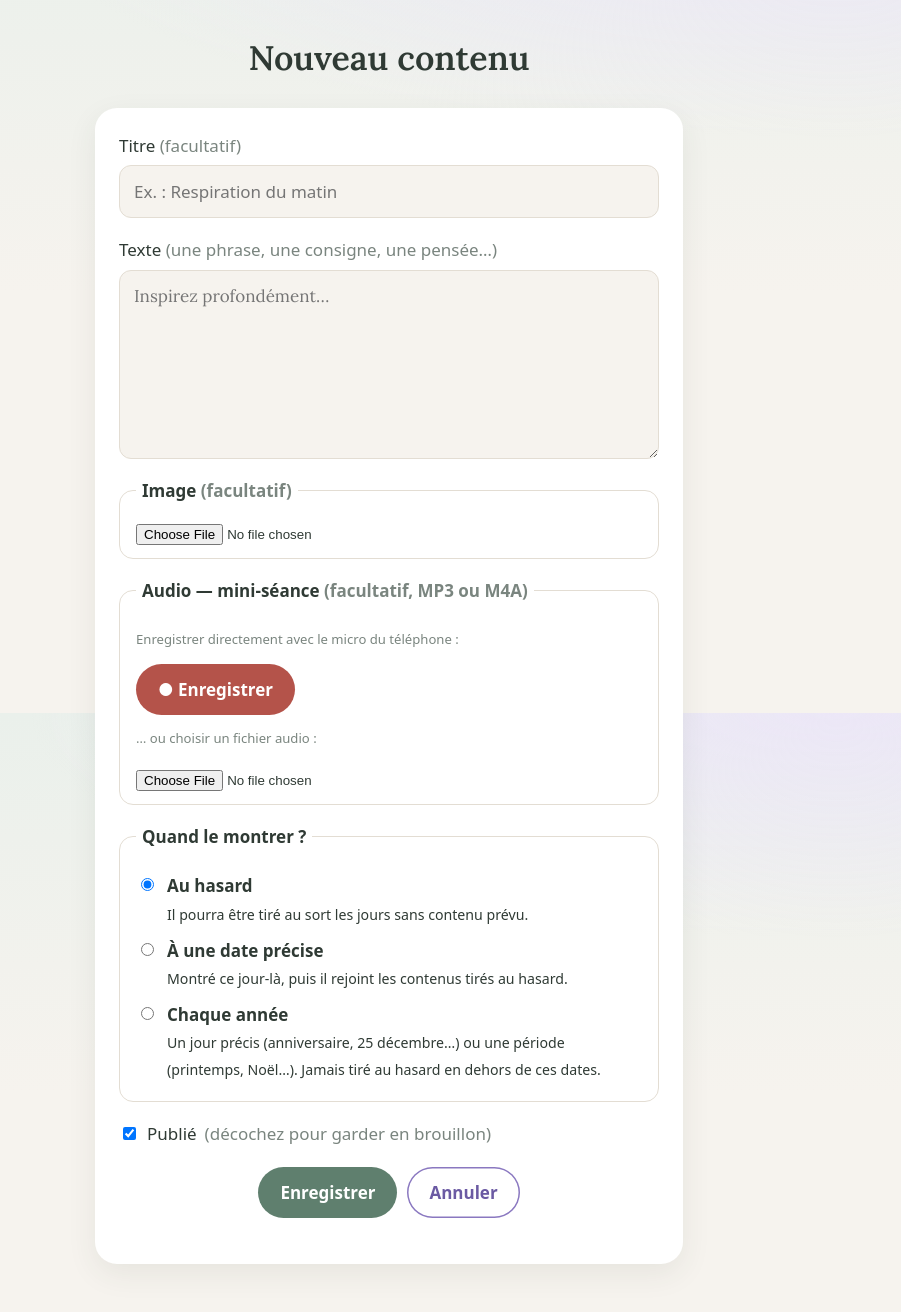
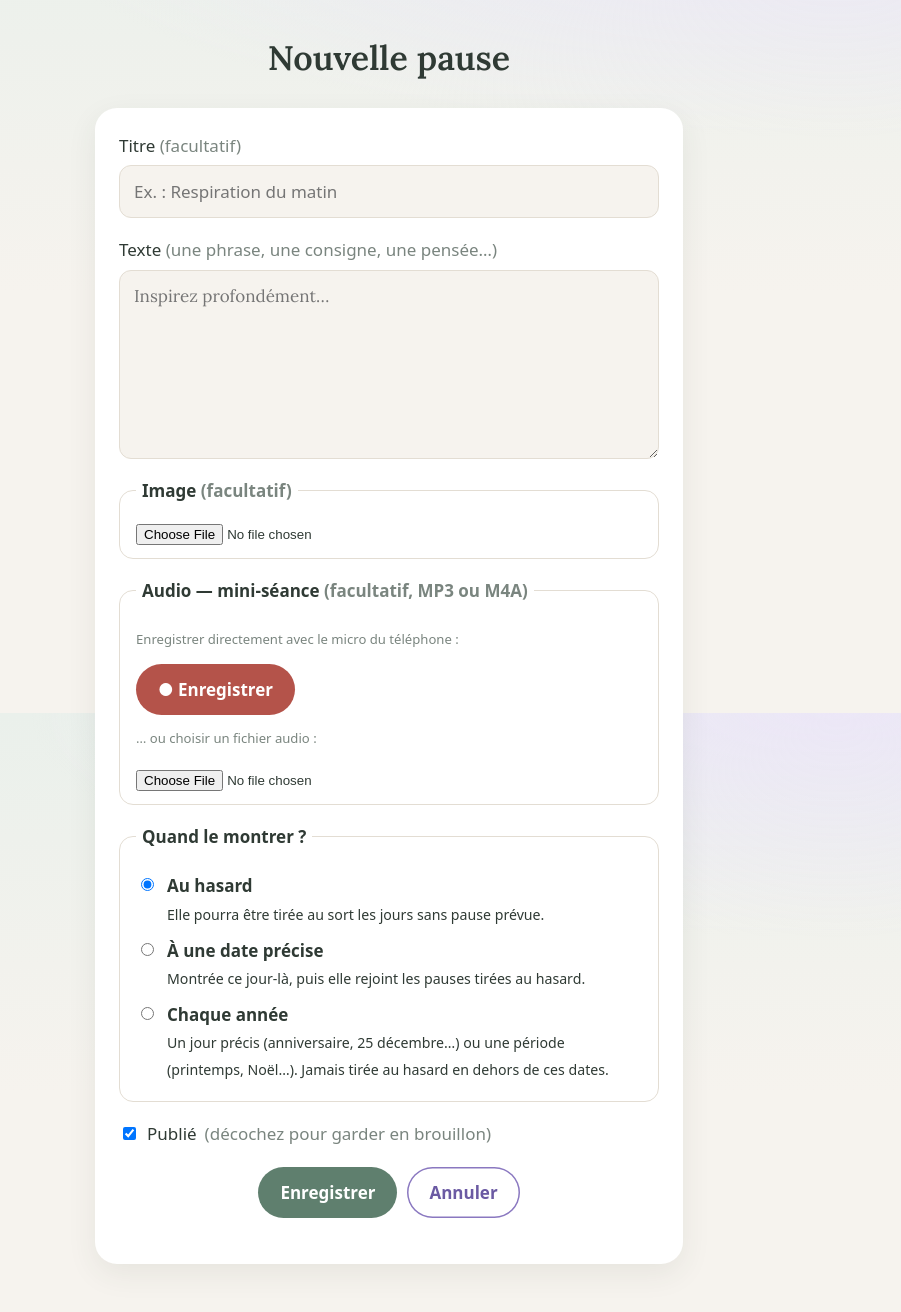
Before and after one commit to pschwaller69/sophro, a PHP site: page /admin/edit.php in a window 1280 px wide. Shown: the part 87-1399 px from the top of the page, without its empty margins (251-1152 px from the left). Run offline with PHP 8.4, Linux system fonts and the light colour scheme; the visitor is signed in with stand-in values (Sample User, id 1); some libraries are stand-ins or nearby versions.

Commit message:
Chaque publication s'appelle désormais une « pause » (site et admin)
Co-Authored-By: Claude Opus 5.5 <noreply@anthropic.com>
Claude-Session: https://claude.ai/code/session_01GGqRrxrVufF2nEipwBSTih

```diff
--- a/admin/edit.php
+++ b/admin/edit.php
@@ -13,7 +13,7 @@ $id = (int) ($_GET['id'] ?? $_POST['id'] ?? 0);
 $c = $id ? get_content($id) : null;
 if ($id && !$c) {
     http_response_code(404);
-    exit('Contenu introuvable.');
+    exit('Pause introuvable.');
 }
 $c = $c ?? [
     'id' => 0, 'title' => '', 'body' => '', 'image' => null, 'audio' => null,
@@ -72,7 +72,7 @@ if ($_SERVER['REQUEST_METHOD'] === 'POST') {
             $new['audio'] = $uploadedAudio;
         }
         if ($new['title'] === '' && $new['body'] === '' && !$new['image'] && !$new['audio']) {
-            throw new RuntimeException('Le contenu est vide : ajoutez au moins un texte, une image ou un audio.');
+            throw new RuntimeException('La pause est vide : ajoutez au moins un texte, une image ou un audio.');
         }
 
         $cols = ['title', 'body', 'image', 'audio', 'mode', 'publish_date', 'yearly_start', 'yearly_end', 'active'];
@@ -114,7 +114,7 @@ function md_select(string $prefix, ?string $md): string
     return $out . '</select>';
 }
 
-page_head(['title' => $c['id'] ? 'Modifier' : 'Nouveau contenu', 'noindex' => true], 'admin');
+page_head(['title' => $c['id'] ? 'Modifier la pause' : 'Nouvelle pause', 'noindex' => true], 'admin');
 ?>
 <header class="site-header">
   <a href="/admin/" class="brand"><img src="/assets/icon.svg" alt="" width="36" height="36"><span>Administration</span></a>
@@ -122,7 +122,7 @@ page_head(['title' => $c['id'] ? 'Modifier' : 'Nouveau contenu', 'noindex' => tr
 </header>
 
 <main class="wrap">
-  <h1 class="admin-title"><?= $c['id'] ? 'Modifier le contenu' : 'Nouveau contenu' ?></h1>
+  <h1 class="admin-title"><?= $c['id'] ? 'Modifier la pause' : 'Nouvelle pause' ?></h1>
   <?php if ($error): ?><p class="alert error"><?= h($error) ?></p><?php endif ?>
 
   <form method="post" enctype="multipart/form-data" class="form card" id="edit-form"><div class="card-body">
@@ -163,7 +163,7 @@ page_head(['title' => $c['id'] ? 'Modifier' : 'Nouveau contenu', 'noindex' => tr
         </div>
         <div class="rec-result" hidden>
           <audio controls></audio>
-          <p class="small"><span class="rec-ok">✔ Cet enregistrement sera ajouté au contenu quand vous cliquerez sur « Enregistrer » en bas.</span>
+          <p class="small"><span class="rec-ok">✔ Cet enregistrement sera ajouté à la pause quand vous cliquerez sur « Enregistrer » en bas.</span>
             <button type="button" class="linkish" data-rec="restart">Recommencer</button></p>
         </div>
         <p class="alert error rec-error" hidden></p>
@@ -175,15 +175,15 @@ page_head(['title' => $c['id'] ? 'Modifier' : 'Nouveau contenu', 'noindex' => tr
     <fieldset class="modes">
       <legend>Quand le montrer ?</legend>
       <label class="radio"><input type="radio" name="mode" value="auto" <?= $c['mode'] === 'auto' ? 'checked' : '' ?>>
-        <span><strong>Au hasard</strong><br><small>Il pourra être tiré au sort les jours sans contenu prévu.</small></span></label>
+        <span><strong>Au hasard</strong><br><small>Elle pourra être tirée au sort les jours sans pause prévue.</small></span></label>
       <label class="radio"><input type="radio" name="mode" value="date" <?= $c['mode'] === 'date' ? 'checked' : '' ?>>
-        <span><strong>À une date précise</strong><br><small>Montré ce jour-là, puis il rejoint les contenus tirés au hasard.</small></span></label>
+        <span><strong>À une date précise</strong><br><small>Montrée ce jour-là, puis elle rejoint les pauses tirées au hasard.</small></span></label>
       <div class="mode-opts" data-for="date">
         <input type="date" name="publish_date" value="<?= h($c['publish_date'] ?? date('Y-m-d', strtotime('+1 day'))) ?>">
         <label class="inline"><input type="checkbox" name="repeat"> Répéter chaque année à cette date <span class="muted">(anniversaire, fête…)</span></label>
       </div>
       <label class="radio"><input type="radio" name="mode" value="yearly" <?= $c['mode'] === 'yearly' ? 'checked' : '' ?>>
-        <span><strong>Chaque année</strong><br><small>Un jour précis (anniversaire, 25 décembre…) ou une période (printemps, Noël…). Jamais tiré au hasard en dehors de ces dates.</small></span></label>
+        <span><strong>Chaque année</strong><br><small>Un jour précis (anniversaire, 25 décembre…) ou une période (printemps, Noël…). Jamais tirée au hasard en dehors de ces dates.</small></span></label>
       <div class="mode-opts" data-for="yearly">
         <div class="presets">
           <button type="button" data-preset="12-25,12-25">Jour de Noël</button>
@@ -210,11 +210,11 @@ page_head(['title' => $c['id'] ? 'Modifier' : 'Nouveau contenu', 'noindex' => tr
   </div></form>
 
   <?php if ($c['id']): ?>
-    <form method="post" class="delete-form" onsubmit="return confirm('Supprimer définitivement ce contenu ?')">
+    <form method="post" class="delete-form" onsubmit="return confirm('Supprimer définitivement cette pause ?')">
       <?= csrf_field() ?>
       <input type="hidden" name="id" value="<?= (int) $c['id'] ?>">
       <input type="hidden" name="action" value="delete">
-      <button class="btn btn-danger">Supprimer ce contenu</button>
+      <button class="btn btn-danger">Supprimer cette pause</button>
     </form>
   <?php endif ?>
 </main>
--- a/api/today.php
+++ b/api/today.php
@@ -12,9 +12,9 @@ $c = content_for_day(date('Y-m-d'));
 $kind = $c ? content_kind($c) : 'texte';
 echo json_encode([
     'title' => match ($kind) {
-        'audio' => 'Votre mini-séance du jour est arrivée',
+        'audio' => 'Votre pause du jour : une mini-séance',
         'image' => 'Votre pause du jour est arrivée',
-        default => 'Votre phrase du jour est arrivée',
+        default => 'Votre pause du jour est arrivée',
     },
     'body'  => $c ? (trim((string) $c['title']) !== '' ? $c['title'] : excerpt((string) $c['body'], 120)) : 'Prenez un instant pour vous.',
     'image' => $c && $c['image'] ? media_url($c['image']) : null,
--- a/cron/daily.php
+++ b/cron/daily.php
@@ -27,7 +27,7 @@ $today = date('Y-m-d');
 
 $c = content_for_day($today);
 if (!$c) {
-    echo "$today : aucun contenu, rien à faire.\n";
+    echo "$today : aucune pause, rien à faire.\n";
     exit(0);
 }
 echo "$today : « " . content_label($c) . " »\n";
--- a/index.php
+++ b/index.php
@@ -53,18 +53,18 @@ page_head($meta, 'public');
 
 <main class="wrap">
   <p class="today-label">
-    <?= $isPermalink ? 'Partagé avec vous' : h(ucfirst(date_fr($today))) ?>
+    <?= $isPermalink ? 'Une pause partagée avec vous' : 'La pause du jour · ' . h(date_fr($today)) ?>
   </p>
 
   <?php if ($c): ?>
     <?= render_content($c) ?>
     <div class="actions">
       <?= share_button($c) ?>
-      <?php if ($isPermalink): ?><a class="btn btn-ghost" href="/">Voir le contenu du jour</a><?php endif ?>
+      <?php if ($isPermalink): ?><a class="btn btn-ghost" href="/">Voir la pause du jour</a><?php endif ?>
     </div>
   <?php else: ?>
     <article class="card text-only"><div class="card-body">
-      <div class="card-text">Prenez un instant pour respirer profondément… Le premier contenu arrive très bientôt.</div>
+      <div class="card-text">Prenez un instant pour respirer profondément… La première pause arrive très bientôt.</div>
     </div></article>
   <?php endif ?>
 
```
Also changed, not shown: admin/import.php (+5 -5 lines), admin/index.php (+8 -8 lines), admin/social.php (+4 -4 lines), README.md, 1 other file.
